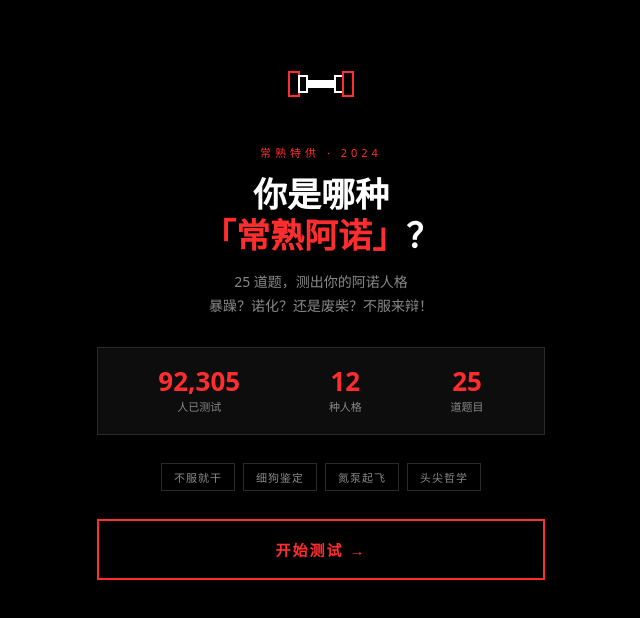
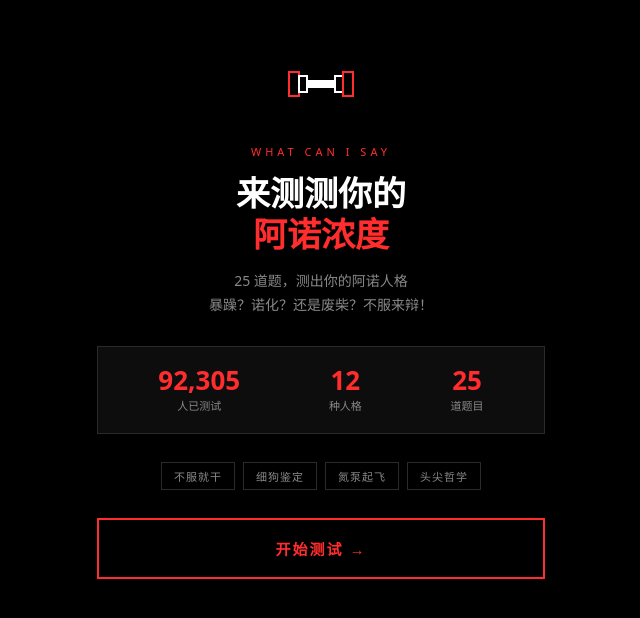
Before and after one commit to qiaoyuan0902-cpu/a-nuo, a plain HTML site: page index.html in a window 1280 px wide. Shown: the whole page, without its empty margins (319-959 px from the left). Drawn offline with Linux system fonts and the light colour scheme.

Commit message:
首页优化

```diff
--- a/index.html
+++ b/index.html
@@ -115,8 +115,8 @@
           <rect x="58" y="24" width="10" height="24" fill="none" stroke="#ff2d2d" stroke-width="2"/>
         </svg>
       </div>
-      <p class="welcome-eyebrow">常熟特供 · 2024</p>
-      <h1 class="welcome-title">你是哪种<br><em>「常熟阿诺」</em>？</h1>
+      <p class="welcome-eyebrow">What can i say</p>
+      <h1 class="welcome-title">来测测你的<br><em>阿诺浓度</em></h1>
       <p class="welcome-sub">25 道题，测出你的阿诺人格<br>暴躁？诺化？还是废柴？不服来辩！</p>
     </div>
     <div class="welcome-stats">
```
